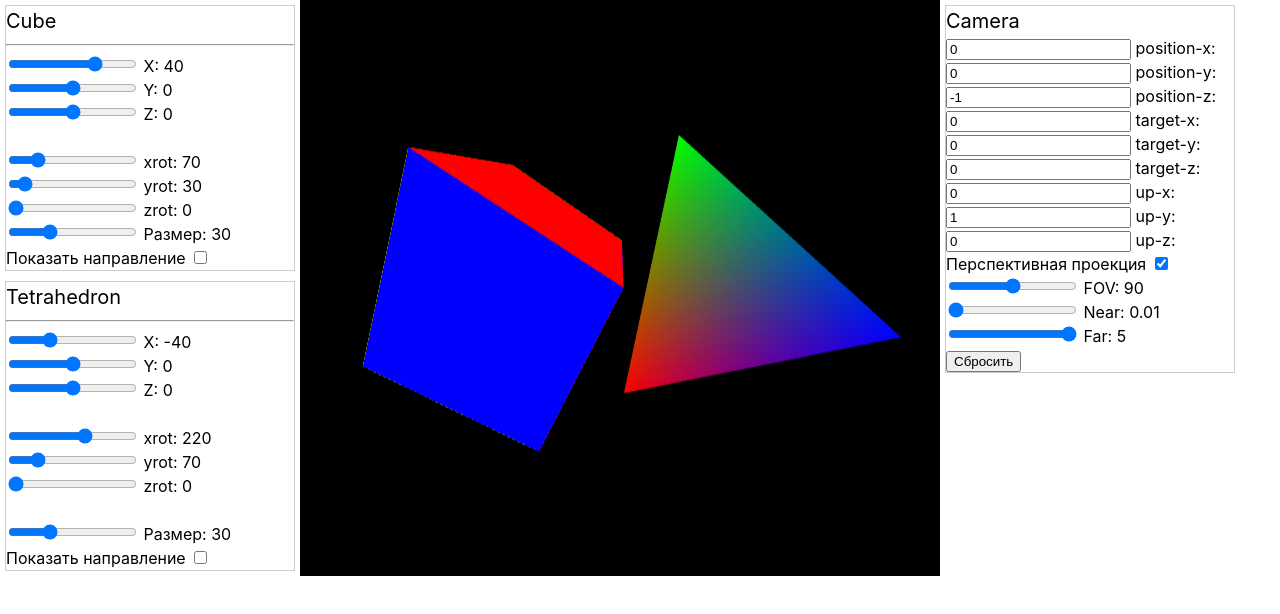
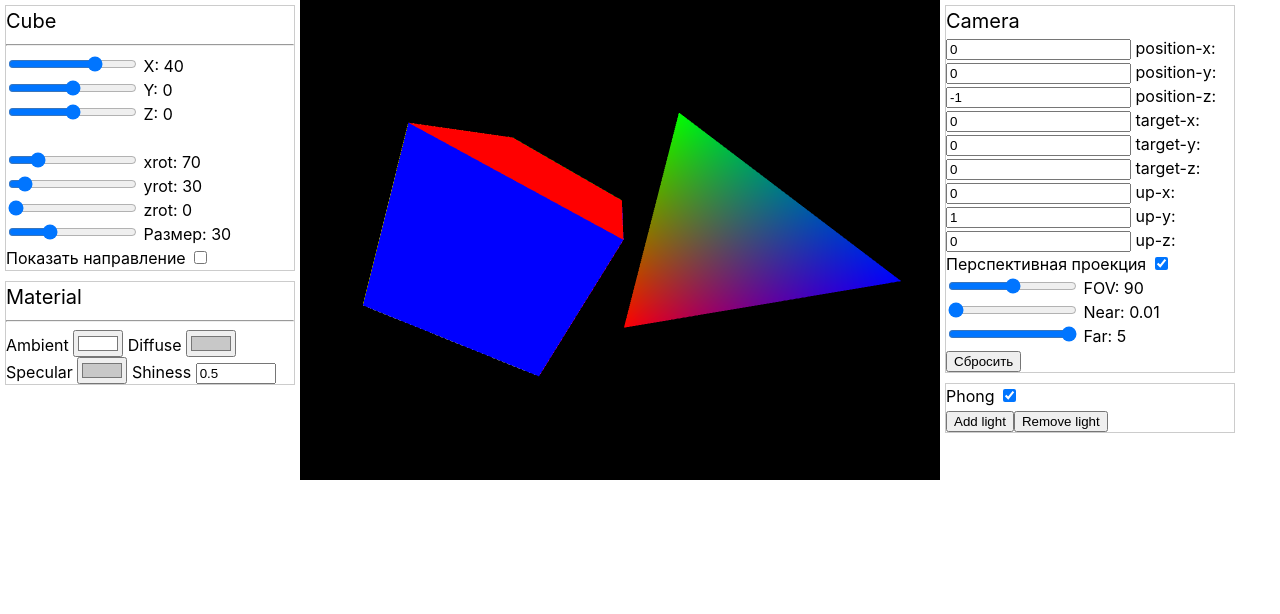
Before and after one commit to vladDotH/CG3DLabs, a Vue app in the folder lab3/: page / in a window 1280 px wide. Shown: the top 614 px of the page. Built offline with nearby package versions, Linux system fonts and the light colour scheme.

Commit message:
feat(lab3): lights

```diff
--- a/lab3/package.json
+++ b/lab3/package.json
@@ -10,6 +10,7 @@
     "lint": "eslint --fix 'src/**/*.ts' 'src/**/*.vue'"
   },
   "dependencies": {
+    "color-string": "^2.0.1",
     "es-toolkit": "^1.32.0",
     "gl-matrix": "^3.4.3",
     "pinia": "^3.0.1",
--- a/lab3/src/App.vue
+++ b/lab3/src/App.vue
@@ -21,11 +21,17 @@
 <script setup lang="ts">
 import ControlPanel from './components/ControlPanel.vue'
 import { onMounted, onUnmounted, ref, useTemplateRef, watch } from 'vue'
-import { GLAttributes, loadShaders, useWebGL } from './gl.ts'
+import {
+  GLAttributes,
+  loadShaders,
+  setLight,
+  setMaterial,
+  useWebGL,
+} from './gl.ts'
 import { useState } from './state.ts'
 import { Cube, Tetrahedron } from './figures.ts'
 import { matMult, rotMat4 } from './utils.ts'
-import { glMatrix, mat4, vec2, vec3 } from 'gl-matrix'
+import { glMatrix, mat4, vec2, vec3, vec4 } from 'gl-matrix'
 import CameraPanel from './components/CameraPanel.vue'
 import { cloneDeep } from 'es-toolkit'
 
@@ -143,6 +149,13 @@ async function init() {
   state.tetrahedron.size = 30
 
   onReset()
+
+  state.material = {
+    diffuse: [200, 200, 200, 255],
+    ambient: [255, 255, 255, 255],
+    specular: [200, 200, 200, 255],
+    shininess: 0.5,
+  }
 
   requestAnimationFrame(render)
 }
@@ -263,6 +276,38 @@ watch(
   { deep: true },
 )
 
+watch(
+  () => state.material,
+  () => {
+    if (!gl) return
+    const material = cloneDeep(state.material)
+    vec4.scale(material.ambient, material.ambient, 1 / 255)
+    vec4.scale(material.diffuse, material.diffuse, 1 / 255)
+    vec4.scale(material.specular, material.specular, 1 / 255)
+    setMaterial(gl, material)
+  },
+  { deep: true },
+)
+
+watch(
+  () => state.light,
+  () => {
+    if (!gl) return
+    const light = cloneDeep(state.light)
+
+    gl.uniform1i(GLAttributes.uPhong, +light.phong)
+    gl.uniform1i(GLAttributes.uLightsCount, light.count)
+
+    light.lights.forEach((v, i) => {
+      vec4.scale(v.ambient, v.ambient, 1 / 255)
+      vec4.scale(v.diffuse, v.diffuse, 1 / 255)
+      vec4.scale(v.specular, v.specular, 1 / 255)
+      setLight(gl, i, v)
+    })
+  },
+  { deep: true },
+)
+
 function render() {
   gl.clearColor(0, 0, 0, 1) // Очистка экрана чёрным цветом
   gl.clear(gl.COLOR_BUFFER_BIT | gl.DEPTH_BUFFER_BIT)
@@ -290,4 +335,9 @@ function render() {
 .control-panel {
   width: 300px;
 }
+
+canvas {
+  width: 640px;
+  height: 480px;
+}
 </style>
--- a/lab3/src/components/CameraPanel.vue
+++ b/lab3/src/components/CameraPanel.vue
@@ -65,17 +65,85 @@
 
       <button @click="emit('reset')">Сбросить</button>
     </div>
+
+    <div class="item">
+      <label>
+        Phong
+        <input v-model="state.light.phong" type="checkbox" />
+      </label>
+
+      <br />
+
+      <button :disabled="state.light.count >= MaxLights" @click="addLight">
+        Add light
+      </button>
+      <button :disabled="state.light.count < 0" @click="removeLight">
+        Remove light
+      </button>
+      <div v-for="(_, i) in state.light.lights" :key="i">
+        <label>
+          Ambient
+          <ColorInput v-model="state.light.lights[i].ambient" />
+        </label>
+
+        <label>
+          Diffuse
+          <ColorInput v-model="state.light.lights[i].diffuse" />
+        </label>
+
+        <label>
+          Specular
+          <ColorInput v-model="state.light.lights[i].specular" />
+        </label>
+
+        <br />
+
+        <label>
+          Position
+          <div v-for="(_, j) in 3" :key="j">
+            <label>
+              <input
+                v-model.number="state.light.lights[i].position[j]"
+                type="number"
+                step="0.1"
+              />
+              pos-{{ coordDict[j] }}:
+            </label>
+          </div>
+        </label>
+
+        <hr />
+      </div>
+    </div>
   </div>
 </template>
 
 <script setup lang="ts">
 import { useState } from '../state.ts'
+import { MaxLights } from '../gl.ts'
+import { vec4 } from 'gl-matrix'
+import ColorInput from './ColorInput.vue'
 
 const state = useState()
 
 const coordDict = 'xyz'.split('')
 
 const emit = defineEmits<{ (e: 'reset'): void }>()
+
+function addLight() {
+  state.light.count++
+  state.light.lights.push({
+    diffuse: [180, 180, 180, 255] as vec4,
+    ambient: [220, 220, 220, 255] as vec4,
+    specular: [240, 240, 240, 255] as vec4,
+    position: [-0.8, 0, -0.9, 1] as vec4,
+  })
+}
+
+function removeLight() {
+  state.light.count--
+  state.light.lights.splice(state.light.lights.length - 1, 1)
+}
 </script>
 
 <style scoped>
--- /dev/null
+++ b/lab3/src/components/ColorInput.vue
@@ -0,0 +1,29 @@
+<template>
+  <input v-bind="$attrs" v-model="str" type="color" />
+</template>
+
+<script setup lang="ts">
+import { vec4 } from 'gl-matrix'
+import { ref, watchEffect } from 'vue'
+import colorString from 'color-string'
+
+const str = ref('')
+const model = defineModel<vec4>()
+
+watchEffect(() => {
+  const colors = model.value?.slice(0, 3) ?? [0, 0, 0]
+  str.value = colorString.to.hex(colors[0], colors[1], colors[2]) ?? ''
+})
+
+watchEffect(() => {
+  const color = colorString.get(str.value)
+  model.value = vec4.fromValues(
+    color?.value[0] ?? 0,
+    color?.value[1] ?? 0,
+    color?.value[2] ?? 0,
+    255,
+  )
+})
+</script>
+
+<style scoped></style>
--- a/lab3/src/components/ControlPanel.vue
+++ b/lab3/src/components/ControlPanel.vue
@@ -33,60 +33,92 @@
       </div>
     </div>
 
+    <!--    <div class="item">-->
+    <!--      <label style="font-size: 20px">Tetrahedron</label>-->
+    <!--      <hr />-->
+
+    <!--      <div v-for="prop in ['x', 'y', 'z'] as const" :key="prop">-->
+    <!--        <label>-->
+    <!--          <input-->
+    <!--            v-model="state.tetrahedron[prop]"-->
+    <!--            type="range"-->
+    <!--            min="-100"-->
+    <!--            max="100"-->
+    <!--          />-->
+    <!--          {{ prop.toUpperCase() }}: {{ state.tetrahedron[prop] }}-->
+    <!--        </label>-->
+    <!--      </div>-->
+    <!--      <br />-->
+    <!--      <div v-for="prop in ['xrot', 'yrot', 'zrot'] as const" :key="prop">-->
+    <!--        <label>-->
+    <!--          <input-->
+    <!--            v-model="state.tetrahedron[prop]"-->
+    <!--            type="range"-->
+    <!--            min="0"-->
+    <!--            max="360"-->
+    <!--          />-->
+    <!--          {{ prop }}: {{ state.tetrahedron[prop] }}-->
+    <!--        </label>-->
+    <!--      </div>-->
+
+    <!--      <br />-->
+
+    <!--      <div>-->
+    <!--        <label>-->
+    <!--          <input-->
+    <!--            v-model="state.tetrahedron.size"-->
+    <!--            type="range"-->
+    <!--            min="0"-->
+    <!--            max="100"-->
+    <!--          />-->
+    <!--          Размер: {{ state.tetrahedron.size }}-->
+    <!--        </label>-->
+    <!--      </div>-->
+
+    <!--      <div>-->
+    <!--        <label>-->
+    <!--          Показать направление-->
+    <!--          <input v-model="state.tetrahedron.arrows" type="checkbox" />-->
+    <!--        </label>-->
+    <!--      </div>-->
+    <!--    </div>-->
+
     <div class="item">
-      <label style="font-size: 20px">Tetrahedron</label>
+      <label style="font-size: 20px">Material</label>
       <hr />
 
-      <div v-for="prop in ['x', 'y', 'z'] as const" :key="prop">
-        <label>
-          <input
-            v-model="state.tetrahedron[prop]"
-            type="range"
-            min="-100"
-            max="100"
-          />
-          {{ prop.toUpperCase() }}: {{ state.tetrahedron[prop] }}
-        </label>
-      </div>
-      <br />
-      <div v-for="prop in ['xrot', 'yrot', 'zrot'] as const" :key="prop">
-        <label>
-          <input
-            v-model="state.tetrahedron[prop]"
-            type="range"
-            min="0"
-            max="360"
-          />
-          {{ prop }}: {{ state.tetrahedron[prop] }}
-        </label>
-      </div>
+      <label>
+        Ambient
+        <ColorInput v-model="state.material.ambient" />
+      </label>
 
-      <br />
+      <label>
+        Diffuse
+        <ColorInput v-model="state.material.diffuse" />
+      </label>
 
-      <div>
-        <label>
-          <input
-            v-model="state.tetrahedron.size"
-            type="range"
-            min="0"
-            max="100"
-          />
-          Размер: {{ state.tetrahedron.size }}
-        </label>
-      </div>
+      <label>
+        Specular
+        <ColorInput v-model="state.material.specular" />
+      </label>
 
-      <div>
-        <label>
-          Показать направление
-          <input v-model="state.tetrahedron.arrows" type="checkbox" />
-        </label>
-      </div>
+      <label>
+        Shiness
+        <input
+          v-model.number="state.material.shininess"
+          type="number"
+          min="0.1"
+          max="10"
+          step="0.01"
+        />
+      </label>
     </div>
   </div>
 </template>
 
 <script setup lang="ts">
 import { useState } from '../state.ts'
+import ColorInput from './ColorInput.vue'
 
 const state = useState()
 </script>
--- a/lab3/src/gl.ts
+++ b/lab3/src/gl.ts
@@ -1,25 +1,26 @@
 import { keys, times } from 'es-toolkit/compat'
 
-const MaxLights = 2
+export const MaxLights = 2
 
 export const GLAttributes = {
   aPosition: 0,
   aVertexColor: 0,
-  // aNormal: 0,
+  aNormal: 0,
 
   uProjectionMatrix: WebGLUniformLocation,
   uViewMatrix: WebGLUniformLocation,
   uLightsCount: WebGLUniformLocation,
   uPhong: WebGLUniformLocation,
+  uNormalMatrix: WebGLUniformLocation,
 
-  uLights: times(MaxLights, () => ({
+  Lights: times(MaxLights, () => ({
     diffuse: WebGLUniformLocation,
     ambient: WebGLUniformLocation,
     specular: WebGLUniformLocation,
     position: WebGLUniformLocation,
   })),
 
-  uMaterial: {
+  Material: {
     diffuse: WebGLUniformLocation,
     ambient: WebGLUniformLocation,
     specular: WebGLUniformLocation,
@@ -108,6 +109,8 @@ export async function loadShaders(gl: WebGLRenderingContext) {
       ;(GLAttributes[key as keyof typeof GLAttributes] as any) =
         gl.getUniformLocation(shaderProgram, key)!
     })
+
+  loadUniformStructs(shaderProgram, gl)
 }
 
 export function useWebGL(canvas: HTMLCanvasElement) {
@@ -122,3 +125,37 @@ export function useWebGL(canvas: HTMLCanvasElement) {
     return null
   }
 }
+
+export function loadUniformStructs(
+  shader: WebGLShader,
+  gl: WebGLRenderingContext,
+) {
+  for (const key in GLAttributes.Material) {
+    ;(GLAttributes.Material as any)[key] = gl.getUniformLocation(
+      shader,
+      `uMaterial.${key}`,
+    )
+  }
+  for (let i = 0; i < GLAttributes.Lights.length; i++) {
+    for (const key in GLAttributes.Lights[i]) {
+      ;(GLAttributes.Lights as any)[i][key] = gl.getUniformLocation(
+        shader,
+        `uLights[${i}].${key}`,
+      )
+    }
+  }
+}
+
+export function setMaterial(gl: WebGLRenderingContext, obj: any) {
+  gl.uniform4fv(GLAttributes.Material.ambient, obj.ambient)
+  gl.uniform4fv(GLAttributes.Material.diffuse, obj.diffuse)
+  gl.uniform4fv(GLAttributes.Material.specular, obj.specular)
+  gl.uniform1f(GLAttributes.Material.shininess, obj.shininess)
+}
+
+export function setLight(gl: WebGLRenderingContext, index: number, obj: any) {
+  gl.uniform4fv(GLAttributes.Lights[index].ambient, obj.ambient)
+  gl.uniform4fv(GLAttributes.Lights[index].diffuse, obj.diffuse)
+  gl.uniform4fv(GLAttributes.Lights[index].specular, obj.specular)
+  gl.uniform4fv(GLAttributes.Lights[index].position, obj.position)
+}
--- a/lab3/src/state.ts
+++ b/lab3/src/state.ts
@@ -1,6 +1,6 @@
 import { defineStore } from 'pinia'
 import { reactive } from 'vue'
-import type { vec3 } from 'gl-matrix'
+import { type vec3, vec4 } from 'gl-matrix'
 
 export const useState = defineStore('state', () => {
   const params = () => ({
@@ -31,5 +31,23 @@ export const useState = defineStore('state', () => {
     up: [0, 0, 0] as vec3,
   })
 
-  return { cube, tetrahedron, projection, camera }
+  const material = reactive({
+    diffuse: [200, 200, 200, 255] as vec4,
+    ambient: [255, 255, 255, 255] as vec4,
+    specular: [200, 200, 200, 255] as vec4,
+    shininess: 0.3,
+  })
+
+  const light = reactive({
+    phong: true,
+    count: 0,
+    lights: [] as {
+      diffuse: vec4
+      ambient: vec4
+      specular: vec4
+      position: vec4
+    }[],
+  })
+
+  return { cube, tetrahedron, projection, camera, material, light }
 })
--- a/lab3/vite.config.ts
+++ b/lab3/vite.config.ts
@@ -5,5 +5,5 @@ import glsl from 'vite-plugin-glsl'
 // https://vite.dev/config/
 export default defineConfig({
   plugins: [vue(), glsl()],
-  base: '/cg/lab2/',
+  base: '/cg/lab3/',
 })
```
Also changed, not shown: lab3/src/figures.ts (+54 -2 lines), lab3/src/shaders/fragment-shader.frag, lab3/src/shaders/vertex-shader.vert, 1 other file (tests, documents, lock files or other folders).
